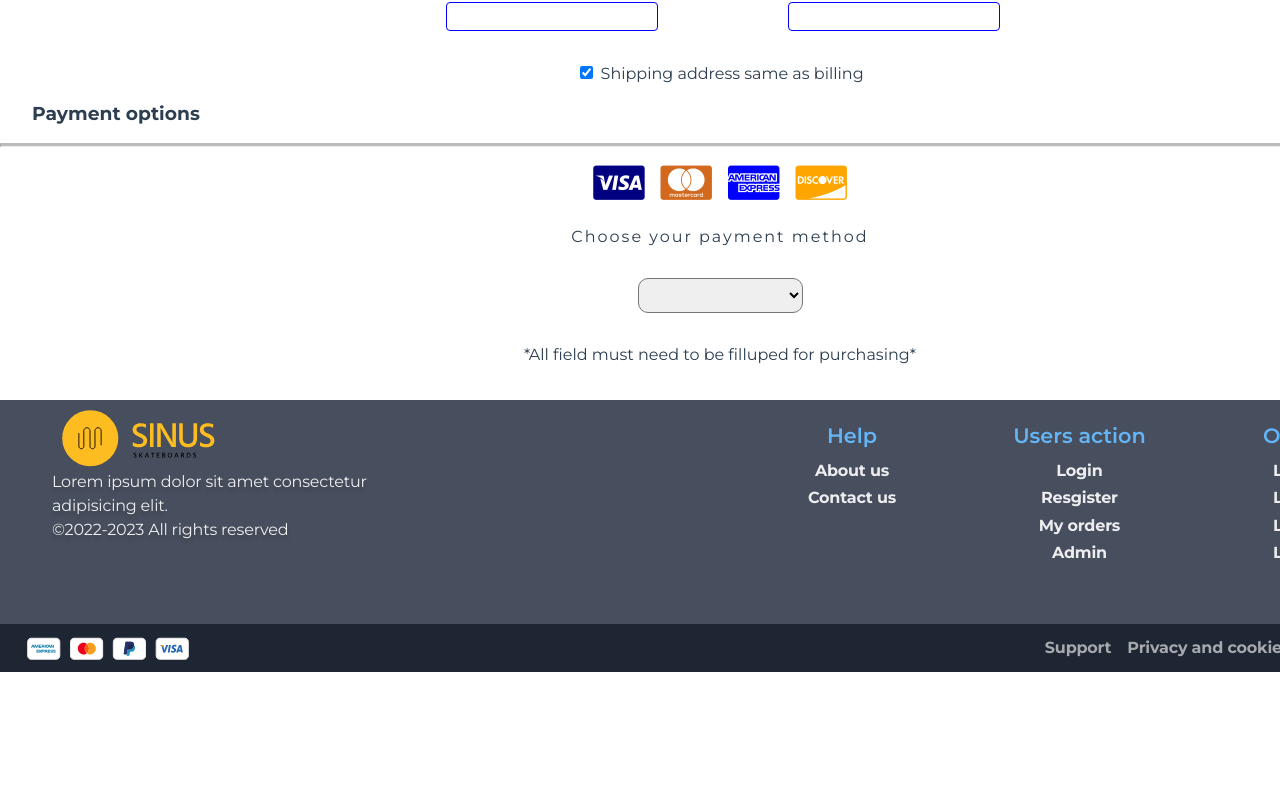
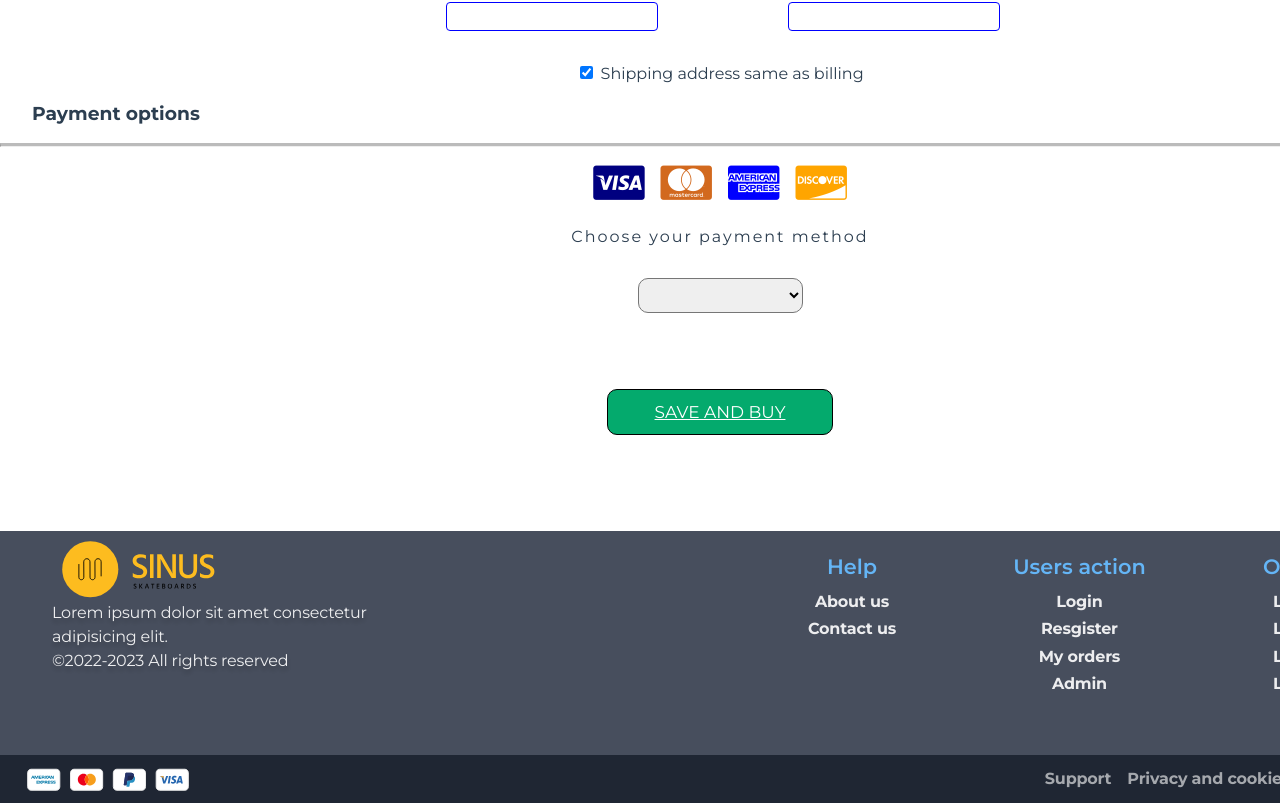
Before and after one commit to theodorwill/Slutprojekt-Sinus-Webshop, a Vue app: page /checkout in a window 1280 px wide. Shown: the part 695-1498 px from the top of the page. Before the commit the page ends 1367 px from the top, so only its background shows below. Built offline with nearby package versions, Linux system fonts and the light colour scheme; no server answers.

Commit message:
Revert "Alternative submition of project"
This reverts commit b0a6fe3bdeb3ac7347219c7965540c993a784da4.

```diff
--- a/src/views/Checkout.vue
+++ b/src/views/Checkout.vue
@@ -132,11 +132,10 @@
             to="/orders"
             class="btn"
             @click.native="fetchDelvAddress(userInfo)"
-            v-if="!errorAddres"
+            v-else
             >SAVE AND BUY
           </router-link>
         </div>
-        <p>*All field must need to be filluped for purchasing*</p>
       </section>
     </div>
   </div>
@@ -167,15 +166,6 @@ export default {
 
   computed: {
     ...mapGetters(["customerLoged", "ids"]),
-
-    errorAddres(){
-     let error = 0;
-     this.userInfo.name == '' || this.userInfo.email == '' || this.userInfo.address.street == '' || this.userInfo.address.city == '' || this.userInfo.address.street == '' || this.userInfo.address.zip == '' || this.userInfo.payMthods == '' ? error++ : '';
-
-      console.log("add products errors nr " + error);
-      return error > 0 ? true : false;
-
-    },
   },
 
   methods: {
```
